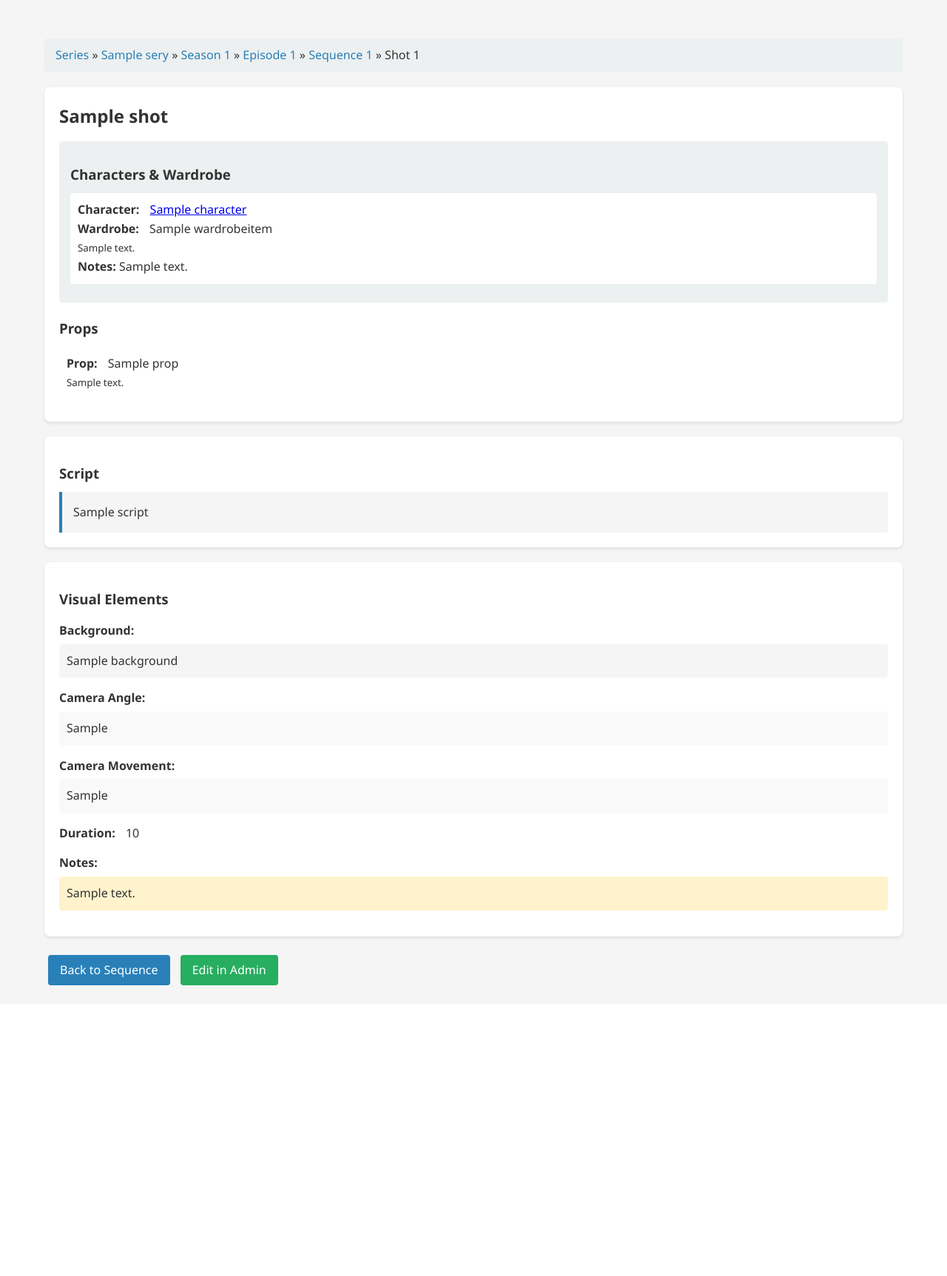
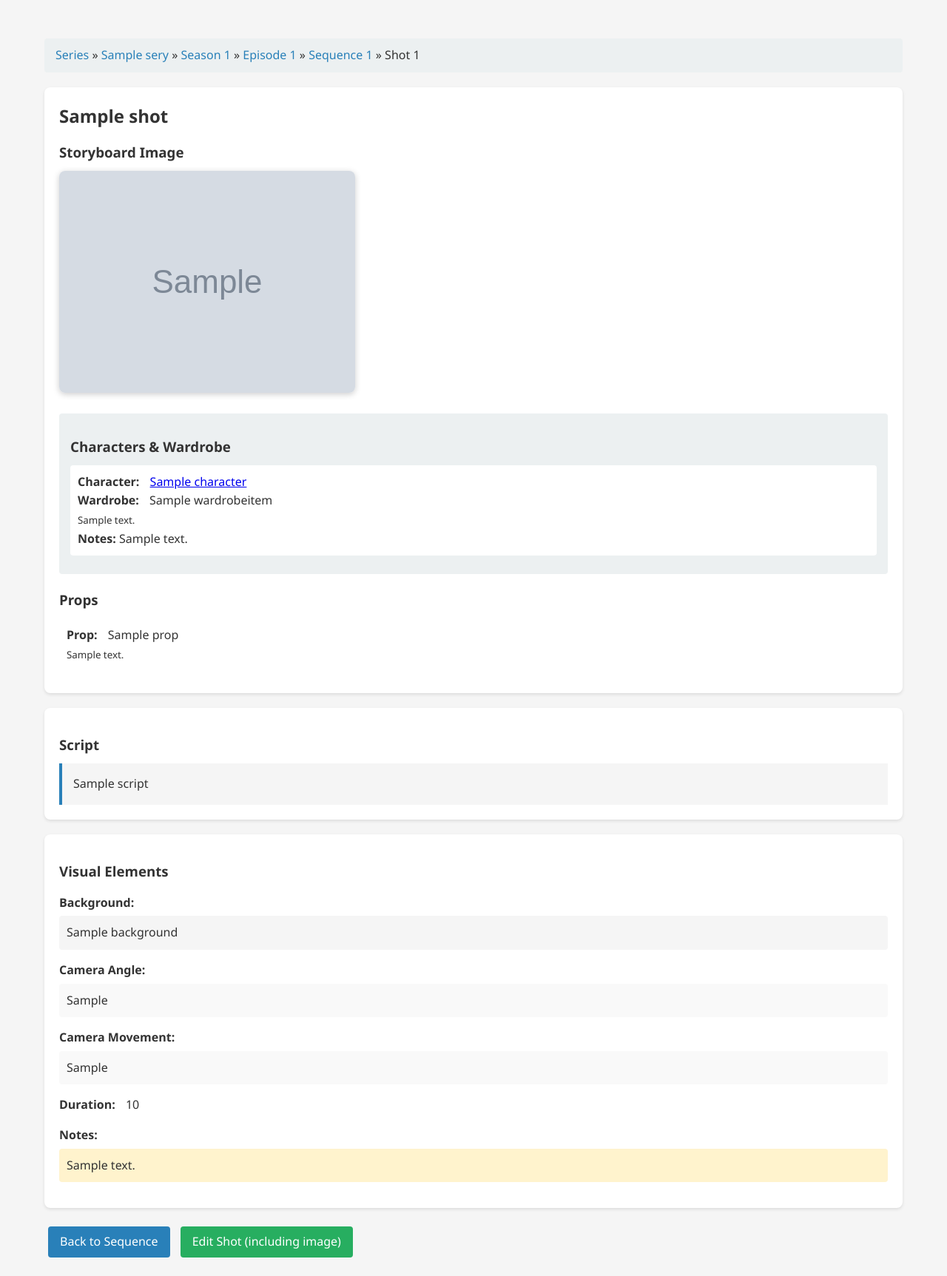
Before and after one commit to lejeunecedric/Memoon, a Django app: template templates/series/shot_detail.html in a window 1280 px wide. Shown: the part 267-1992 px from the top of the page at 74% size. Before the commit the page ends 1599 px from the top, so only its background shows below. Run offline with Django 5.2, Linux system fonts and the light colour scheme; tables that the repository leaves empty hold one stand-in row (values such as "Sample post"); the template is opened without the code that fills it: values that come from a table or form of the project are taken from there, most other values are stand-ins (such as "Sample title", 1, 10 or a date in 2020); grey boxes marked "Sample" are stand-in pictures; data that the repository does not hold is empty.

Commit message:
feat(07-01): add image field to Shot model
- Added ImageField with upload_to='storyboards/' to Shot model
- Created ShotForm with image field support
- Updated shot_detail.html to display uploaded images
- Created migration for image field

```diff
--- a/series/models.py
+++ b/series/models.py
@@ -136,6 +136,9 @@ class Shot(models.Model):
     )
     duration = models.DurationField(blank=True, null=True)
     notes = models.TextField(blank=True)
+    image = models.ImageField(
+        upload_to="storyboards/", blank=True, null=True, help_text="Optional storyboard image"
+    )
 
     class Meta:
         ordering = ["sequence", "number"]
--- a/templates/series/shot_detail.html
+++ b/templates/series/shot_detail.html
@@ -14,6 +14,14 @@
 
 <div class="card">
     <h2>{{ shot }}</h2>
+
+    {% if shot.image %}
+    <div style="margin-bottom: 20px;">
+        <h3>Storyboard Image</h3>
+        <img src="{{ shot.image.url }}" alt="Storyboard for shot {{ shot.number }}"
+             style="max-width: 100%; border-radius: 8px; box-shadow: 0 2px 8px rgba(0,0,0,0.2);">
+    </div>
+    {% endif %}
 
     <div class="shot-info">
         <h3>Characters & Wardrobe</h3>
@@ -106,5 +114,5 @@
 </div>
 
 <a href="{% url 'series:sequence_detail' shot.sequence.pk %}" class="btn">Back to Sequence</a>
-<a href="/admin/series/shot/{{ shot.pk }}/change/" class="btn" style="background-color: #27ae60;">Edit in Admin</a>
+<a href="/admin/series/shot/{{ shot.pk }}/change/" class="btn" style="background-color: #27ae60;">Edit Shot (including image)</a>
 {% endblock %}
```
Also changed, not shown: series/forms.py (+19 -0 lines), series/migrations/0005_shot_image.py (added).
